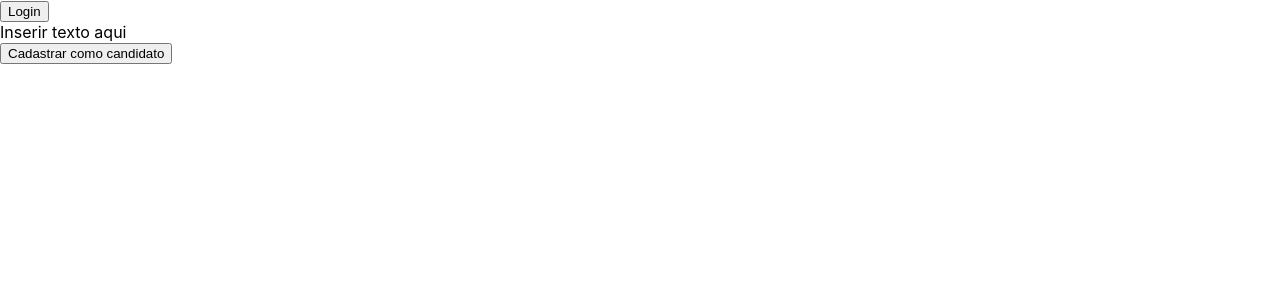
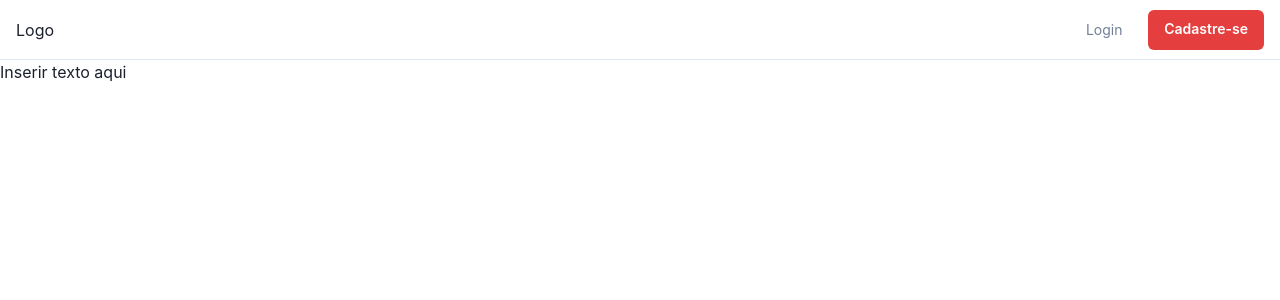
Before and after one commit to alessitomas/tech-pro-jr, a Next.js app: page / in a window 1280 px wide. Shown: the top 300 px of the page. Built offline with nearby package versions, Linux system fonts and the light colour scheme.

Commit message:
NavBar e Página Inicial

```diff
--- a/components/botoes.js
+++ b/components/botoes.js
@@ -1,3 +1,5 @@
+
+
 import { useRouter } from "next/router";
 // import styles from "../styles/components/Toolbar.module.css";
 
--- /dev/null
+++ b/components/navbar.js
@@ -0,0 +1,97 @@
+import { useRouter } from 'next/router';
+import {
+  Box,
+  Flex,
+  Text,
+  IconButton,
+  Button,
+  Stack,
+  Collapse,
+  Icon,
+  Link,
+  Popover,
+  PopoverTrigger,
+  PopoverContent,
+  useColorModeValue,
+  useBreakpointValue,
+  useDisclosure,
+} from '@chakra-ui/react';
+import {
+  HamburgerIcon,
+  CloseIcon,
+  ChevronDownIcon,
+  ChevronRightIcon,
+} from '@chakra-ui/icons';
+
+export default function WithSubnavigation() {
+  const { isOpen, onToggle } = useDisclosure();
+  const router = useRouter();
+
+  return (
+    <Box>
+      <Flex
+        bg={useColorModeValue('white', 'gray.800')}
+        color={useColorModeValue('gray.600', 'white')}
+        minH={'60px'}
+        py={{ base: 2 }}
+        px={{ base: 4 }}
+        borderBottom={1}
+        borderStyle={'solid'}
+        borderColor={useColorModeValue('gray.200', 'gray.900')}
+        align={'center'}>
+        <Flex
+          flex={{ base: 1, md: 'auto' }}
+          ml={{ base: -2 }}
+          display={{ base: 'flex', md: 'none' }}>
+          <IconButton
+            onClick={onToggle}
+            // icon={
+            //   isOpen ? <CloseIcon w={3} h={3} />
+            // }
+            variant={'ghost'}
+            aria-label={'Toggle Navigation'}
+          />
+        </Flex>
+        <Flex flex={{ base: 1 }} justify={{ base: 'center', md: 'start' }}>
+          <Text
+            textAlign={useBreakpointValue({ base: 'center', md: 'left' })}
+            fontFamily={'heading'}
+            color={useColorModeValue('gray.800', 'white')}>
+            Logo
+          </Text>
+          <Flex display={{ base: 'none', md: 'flex' }} ml={10}>
+          </Flex>
+        </Flex>
+        <Stack
+          flex={{ base: 1, md: 0 }}
+          justify={'flex-end'}
+          direction={'row'}
+          spacing={6}>
+          <Button
+            as={'a'}
+            fontSize={'sm'}
+            fontWeight={400}
+            variant={'link'}
+            onClick = {() => router.push('/login')}
+          >
+            Login
+          </Button>
+          <Button
+            display={{ base: 'none', md: 'inline-flex' }}
+            fontSize={'sm'}
+            fontWeight={600}
+            color={'white'}
+            bg={'red.500'}
+            onClick = {() => router.push('/cadastro')}
+            _hover={{
+              bg: 'red.400',
+            }}>
+            Cadastre-se
+          </Button>
+        </Stack>
+      </Flex>
+      <Collapse in={isOpen} animateOpacity>
+      </Collapse>
+    </Box>
+  );
+}
--- a/package.json
+++ b/package.json
@@ -9,6 +9,11 @@
     "lint": "next lint"
   },
   "dependencies": {
+    "@chakra-ui/icons": "^2.0.11",
+    "@chakra-ui/react": "^2.3.6",
+    "@emotion/react": "^11.10.5",
+    "@emotion/styled": "^11.10.5",
+    "framer-motion": "^7.6.2",
     "next": "^13.0.0",
     "react": "^18.2.0",
     "react-dom": "^18.2.0"
--- a/pages/_app.js
+++ b/pages/_app.js
@@ -1,7 +1,11 @@
-import '../styles/globals.css'
+import { ChakraProvider } from '@chakra-ui/react'
 
 function MyApp({ Component, pageProps }) {
-  return <Component {...pageProps} />
+  return (
+    <ChakraProvider>
+      <Component {...pageProps} />
+    </ChakraProvider>
+  )
 }
 
 export default MyApp
--- a/pages/index.js
+++ b/pages/index.js
@@ -4,23 +4,23 @@
 import Head from "next/head";
 import { Login } from "../components/botoes";
 import { Cadastro_candidato } from "../components/botoes";
+import WithSubnavigation from "../components/navbar";
 
-function inicialPage(){
+function inicialPage() {
+
   return (
     <>
+    < WithSubnavigation />
     <Head>
       <title>Insper Junior</title>
       <meta name="description" content="Insper Junior" />
       <link rel="icon" href="insper_junior_logo_pequeno.ico" />
     </Head>
 
-    <Login/>
 
     <div className="texto_ps">
        Inserir texto aqui
     </div>
-
-    <Cadastro_candidato/>
 
    </>
   )
```
Also changed, not shown: public/insper-jr-consult.webp (added), 1 other file (tests, documents, lock files or other folders).
